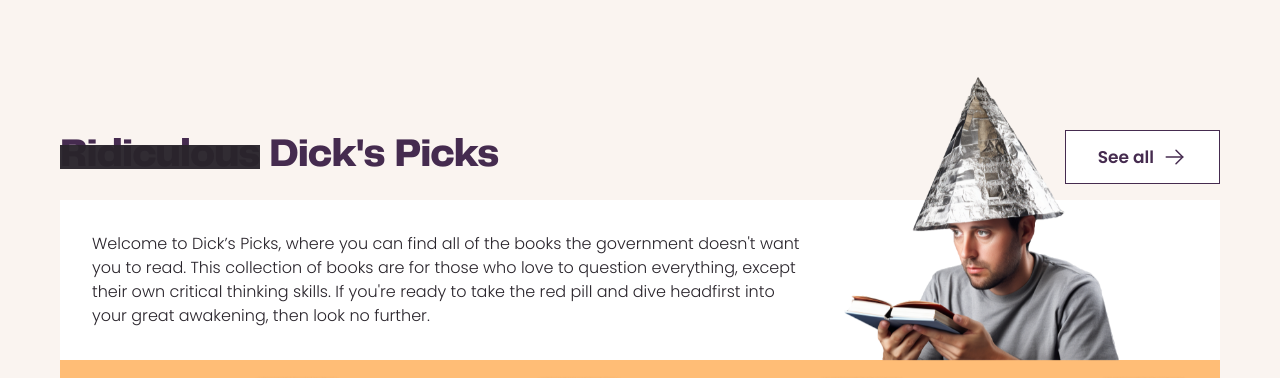
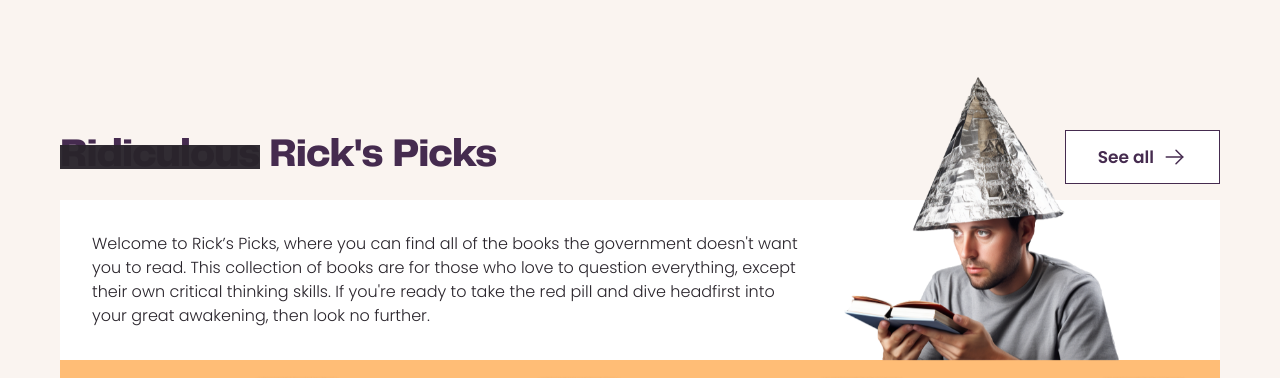
Before and after one commit to megan-livefront/Minnebar2023, a Next.js app: page / in a window 1280 px wide. Shown: the part 1400-1778 px from the top of the page. Built offline with nearby package versions, Linux system fonts and the light colour scheme.

Commit message:
rename to Rick's Picks

```diff
--- a/src/components/pages/HomePage/DicksPicksSection/index.tsx
+++ b/src/components/pages/HomePage/RicksPicksSection/index.tsx
@@ -4,7 +4,7 @@ import BookPick from "@/components/blocks/BookPick";
 import content from "@/content/book-picks-v1.json";
 import styles from "./index.module.scss";
 
-const DicksPicksSection: React.FunctionComponent = () => {
+const RicksPicksSection: React.FunctionComponent = () => {
   const { books } = content.attributes;
   const booksToDisplayDesktop = books;
   const booksToDisplayTabletAndDown = books.slice(0, 3);
@@ -21,7 +21,7 @@ const DicksPicksSection: React.FunctionComponent = () => {
       <div className="row">
         <div className={`${styles.headingWrapper} col-12`}>
           <h3 className={styles.heading}>
-            <BlackoutText text="Ridiculous" /> Dick's Picks
+            <BlackoutText text="Ridiculous" /> Rick's Picks
           </h3>
           <Button
             style="outlined"
@@ -38,7 +38,7 @@ const DicksPicksSection: React.FunctionComponent = () => {
       <div className={`${styles.introWrapper} row`}>
         <div className={`${styles.headingWrapper} col-8`}>
           <div>
-            Welcome to Dick’s Picks, where you can find all of the books the
+            Welcome to Rick’s Picks, where you can find all of the books the
             government doesn't want you to read. This collection of books are
             for those who love to question everything, except their own critical
             thinking skills. If you're ready to take the red pill and dive
@@ -46,7 +46,7 @@ const DicksPicksSection: React.FunctionComponent = () => {
           </div>
         </div>
         <div className={`${styles.imgWrapper} col-4`}>
-          <img src="/assets/photos/dick.png" alt="photo of Richard" />
+          <img src="/assets/photos/rick.png" alt="photo of Richard" />
         </div>
       </div>
       <div className="row">
@@ -59,4 +59,4 @@ const DicksPicksSection: React.FunctionComponent = () => {
   );
 };
 
-export default DicksPicksSection;
+export default RicksPicksSection;
--- a/src/components/pages/HomePage/index.tsx
+++ b/src/components/pages/HomePage/index.tsx
@@ -1,9 +1,8 @@
 import GridOverlay from "@/components/infrastructure/GridOverlay";
-import ScrollingCategoriesBar from "@/components/blocks/ScrollingCategoriesBar";
 import Header from "@/components/infrastructure/Header";
 import HeroSection from "./HeroSection";
 import NewArrivalsSection from "./NewArrivalsSection";
-import DicksPicksSection from "./DicksPicksSection";
+import RicksPicksSection from "./RicksPicksSection";
 import Footer from "@/components/infrastructure/Footer";
 
 const HomePage: React.FunctionComponent = () => {
@@ -13,7 +12,7 @@ const HomePage: React.FunctionComponent = () => {
       <Header />
       <HeroSection />
       <NewArrivalsSection />
-      <DicksPicksSection />
+      <RicksPicksSection />
       <Footer />
     </>
   );
```
Also changed, not shown: public/assets/photos/rick.png (renamed from public/assets/photos/dick.png), src/components/pages/HomePage/RicksPicksSection/index.module.scss (renamed from src/components/pages/HomePage/DicksPicksSection/index.module.scss).
